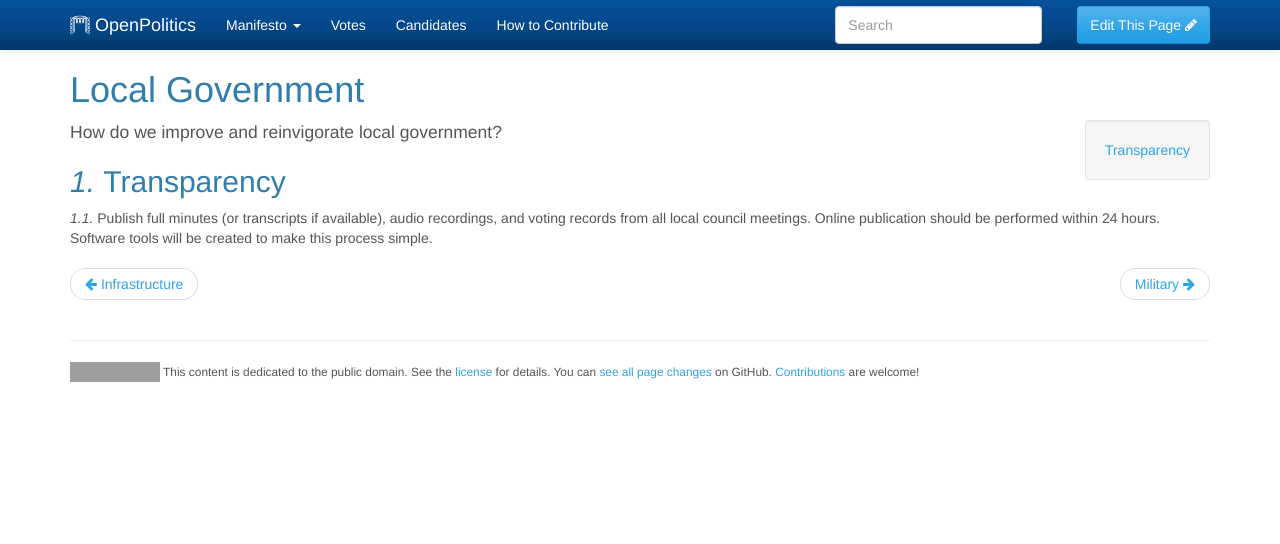
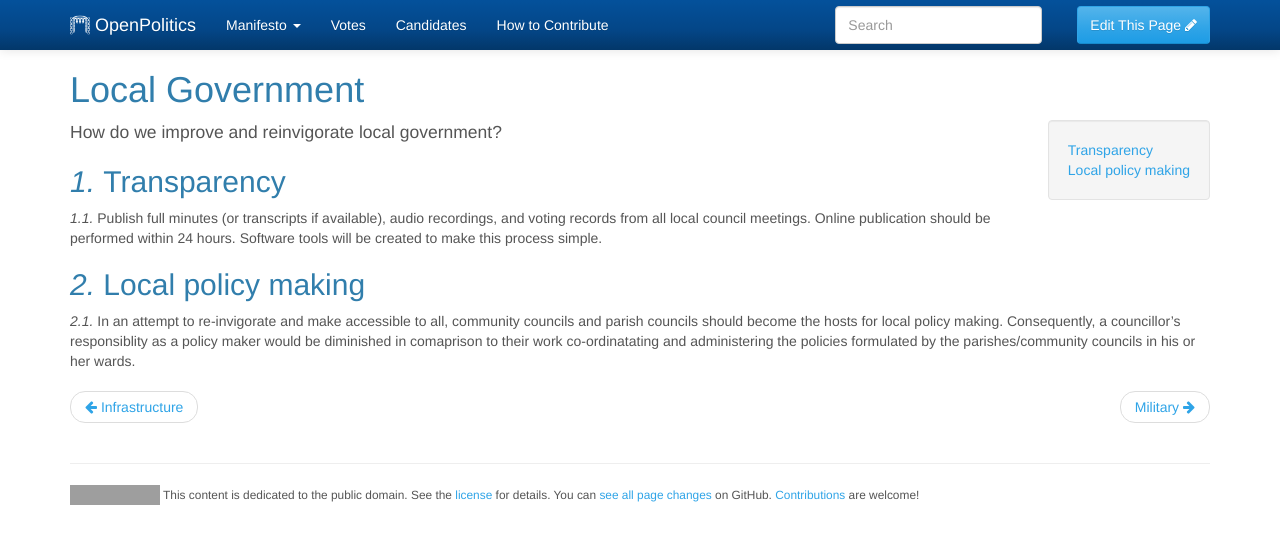
Before and after one commit to openpolitics/manifesto, a Jekyll site: the page built from manifesto/local_government.md, in a window 1280 px wide. Shown: the top 544 px of the page. Built offline with Jekyll 4.4.1, drawn with Linux system fonts in a browser that asks for light colours; grey boxes are pictures that could not be loaded.

Commit message:
Parishes and CCs as the seat of policy making
Confederalism ftw? http://www.inclusivedemocracy.org/dn/vol1/bookchin_confederalism.htm

```diff
--- a/manifesto/local_government.md
+++ b/manifesto/local_government.md
@@ -11,3 +11,7 @@ How do we improve and reinvigorate local government?
 ## Transparency
 
 Publish full minutes (or transcripts if available), audio recordings, and voting records from all local council meetings. Online publication should be performed within 24 hours. Software tools will be created to make this process simple.
+
+## Local policy making
+
+In an attempt to re-invigorate and make accessible to all, community councils and parish councils should become the hosts for local policy making. Consequently, a councillor's responsiblity as a policy maker would be diminished in comaprison to their work co-ordinatating and administering the policies formulated by the parishes/community councils in his or her wards.
```
